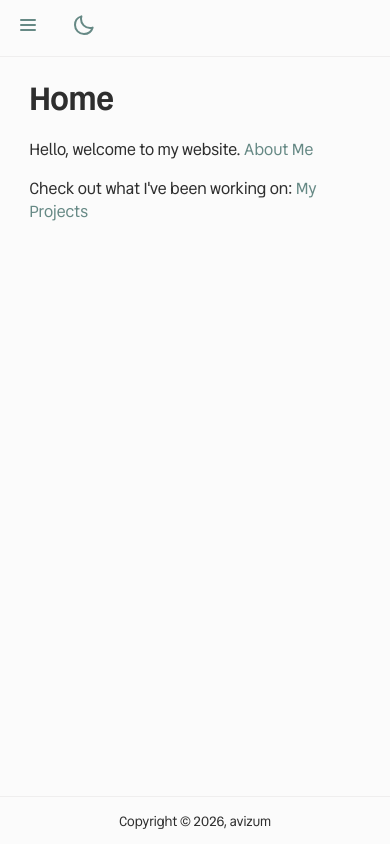
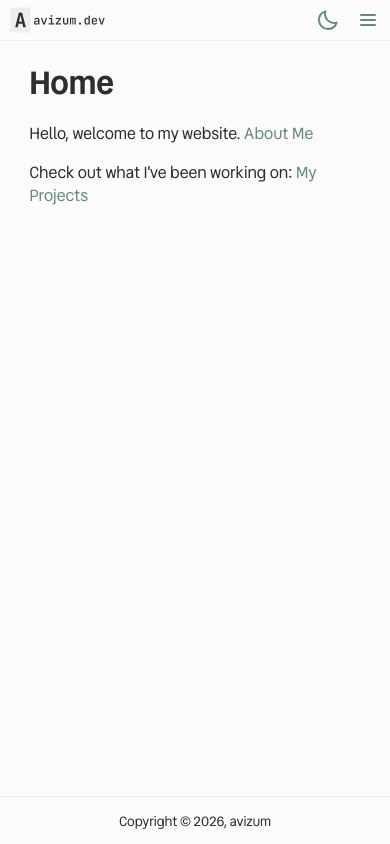
Before and after one commit to avizum/avizum.dev, a Next.js app: page / in a window 390 px wide. Built offline with nearby package versions, Linux system fonts and the light colour scheme.

Commit message:
Add logo and mobile menu

```diff
--- a/src/app/globals.css
+++ b/src/app/globals.css
@@ -81,11 +81,40 @@ code {
   z-index: 100;
 }
 
+.logo-home {
+  margin-left: 0.5rem;
+  display: flex;
+  align-items: center;
+}
+
+.wordmark {
+  height: 30px;
+  width: 100px;
+}
+
+.light.wordmark {
+  display: none;
+}
+
+[data-theme="light"] .light.wordmark {
+  display: block;
+}
+
+[data-theme="light"] .dark.wordmark {
+  display: none;
+}
+
 .navigation-container {
   display: flex;
   flex-direction: row;
-  align-items: flex-end;
-  justify-content: right;
+  align-items: center;
+  justify-content: space-between;
+}
+
+.navigation-actions {
+  display: flex;
+  align-items: center;
+  justify-content: center;
 }
 
 .menu {
@@ -100,82 +129,73 @@ code {
   margin: 0;
 }
 
-@media (max-width: 800px) {
-  .menu,
-  .appearance {
-    display: block;
-    margin: 0.5rem;
-  }
-  .navigation-items {
-    opacity: 0;
-    visibility: hidden;
-    pointer-events: none;
-    position: absolute;
-  }
-
-  .navigation-items.open {
-    display: flex;
-    flex-direction: column;
-    position: absolute;
-    top: 100%;
-    left: 0;
-    width: 50%;
-    background-color: var(--background);
-    border: 0.1rem solid var(--background-alt);
-    border-radius: 0.5rem;
-    border-top-left-radius: 0;
-    opacity: 1;
-    visibility: visible;
-    pointer-events: auto;
-    transition:
-      opacity 0.2s ease,
-      visibilty 0.2s ease;
-  }
-
-  .navigation-container {
-    justify-content: left;
-  }
-}
-
 .navigation li {
-  display: inline-block;
+  list-style: none;
   margin: 0.5rem;
   font-weight: 600;
   letter-spacing: 0.05rem;
   padding: 0.125rem 0.5rem;
 }
 
-@media (max-width: 800px) {
-  .navigation li {
-    padding: 0.5rem 0.125rem;
-  }
-}
-
-.navigation .navigation-item {
-  display: none;
-}
-
-@media (max-width: 800px) {
-  .navigation-item {
-    display: block;
-  }
-}
-
 .navigation-items a {
   color: var(--hyperlink);
   border-radius: 0.5rem;
   transition:
+    color 0.3s ease,
     filter 0.3s ease,
     text-decoration 0.3s ease;
 }
 
-.navigation a:hover,
-.navigation-button:hover {
+@media (max-width: 800px) {
+  .menu,
+  .appearance {
+    display: block;
+  }
+
+  .navigation-items {
+    opacity: 0;
+    visibility: hidden;
+    pointer-events: none;
+    position: absolute;
+    top: 100%;
+    right: 0;
+    width: max-content;
+    background-color: var(--background);
+    border: 0.1rem solid var(--background-alt);
+    flex-direction: column;
+    align-items: stretch;
+    transition:
+      opacity 0.2s ease,
+      visibility 0.2s ease;
+  }
+
+  .navigation-items li {
+    margin: 0;
+    padding: 0;
+    text-align: left;
+  }
+
+  .navigation-items a {
+    display: block;
+    padding: 0.5rem 0.75rem;
+  }
+
+  .navigation-items.open {
+    opacity: 1;
+    visibility: visible;
+    pointer-events: auto;
+  }
+}
+
+.navigation-items a:hover {
   filter: brightness(1.2);
   text-decoration: underline;
 }
+.navigation-button:hover {
+  filter: brightness(1.2);
+}
 
-[data-theme="light"] .navigation a:hover,
+[data-theme="light"] .navigation-items a:hover,
 [data-theme="light"] .navigation-button:hover {
   filter: brightness(0.8);
 }
@@ -199,6 +219,7 @@ code {
   fill: none;
   height: 1.5rem;
   width: 1.5rem;
+  display: block;
 }
 
 .title {
--- a/src/components/Icons.tsx
+++ b/src/components/Icons.tsx
@@ -30,10 +30,10 @@ export function GitHubIcon(props: React.SVGProps<SVGSVGElement>) {
   );
 }
 
+// Following Icons are from SVGRepo. Collection: Coolicons Line Oval Icons/
 export function ArrowLeft(props: React.SVGProps<SVGSVGElement>) {
   const titleId = useId();
   return (
-    // Uploaded to: SVG Repo, www.svgrepo.com, Generator: SVG Repo Mixer Tools
     <svg viewBox="0 0 24 24" stroke="currentColor" aria-labelledby={titleId} {...props}>
       <title id={titleId}>Back</title>
       <path
@@ -49,7 +49,6 @@ export function ArrowLeft(props: React.SVGProps<SVGSVGElement>) {
 export function Moon(props: React.SVGProps<SVGSVGElement>) {
   const titleId = useId();
   return (
-    // Uploaded to: SVG Repo, www.svgrepo.com, Generator: SVG Repo Mixer Tools
     <svg viewBox="0 0 24 24" fill="currentColor" aria-labelledby={titleId} {...props}>
       <title id={titleId}>Dark Mode</title>
       <path
@@ -65,7 +64,6 @@ export function Moon(props: React.SVGProps<SVGSVGElement>) {
 export function Sun(props: React.SVGProps<SVGSVGElement>) {
   const titleId = useId();
   return (
-    // Uploaded to: SVG Repo, www.svgrepo.com, Generator: SVG Repo Mixer Tools
     <svg viewBox="0 0 24 24" fill="currentColor" aria-labelledby={titleId} {...props}>
       <title id={titleId}>Light Mode</title>
       <path
@@ -80,7 +78,6 @@ export function Sun(props: React.SVGProps<SVGSVGElement>) {
 
 export function Hamburger(props: React.SVGProps<SVGSVGElement>) {
   const titleId = useId();
-  // Uploaded to: SVG Repo, www.svgrepo.com, Generator: SVG Repo Mixer Tools
   return (
     <svg viewBox="0 0 24 24" fill="currentColor" aria-labelledby={titleId} {...props}>
       <title id={titleId}>Menu</title>
@@ -94,3 +91,19 @@ export function Hamburger(props: React.SVGProps<SVGSVGElement>) {
     </svg>
   );
 }
+
+export function Close(props: React.SVGProps<SVGSVGElement>) {
+  const titleId = useId();
+  return (
+    <svg viewBox="0 0 24 24" fill="currentColor" aria-labelledby={titleId} {...props}>
+      <title id={titleId}>Menu</title>
+      <path
+        id="Vector"
+        d="M18 18L12 12M12 12L6 6M12 12L18 6M12 12L6 18"
+        strokeWidth="2"
+        strokeLinecap="round"
+        strokeLinejoin="round"
+      />
+    </svg>
+  );
+}
--- a/src/components/Navigation.tsx
+++ b/src/components/Navigation.tsx
@@ -1,49 +1,82 @@
 "use client";
 
-import { useLayoutEffect, useState } from "react";
-
+import { useLayoutEffect, useState, useEffect, useRef } from "react";
 import { ThemeSwitch } from "./ThemeSwitch";
+import { Hamburger, Close } from "./Icons";
 import Link from "next/link";
-import { Hamburger } from "./Icons";
+import Image from "next/image";
 
 export function Navigation() {
   const [isOpen, setIsOpen] = useState(false);
+  const menuRef = useRef<HTMLButtonElement>(null);
+  const navigationItemsRef = useRef<HTMLUListElement>(null);
+
+  useEffect(() => {
+    if (!isOpen) return;
+
+    function handlePointerDown(event: PointerEvent) {
+      const target = event.target as Node;
+      if (menuRef.current?.contains(target) || navigationItemsRef.current?.contains(target)) return;
+      setIsOpen(false);
+    }
+    document.addEventListener("pointerdown", handlePointerDown);
+    return () => {
+      document.removeEventListener("pointerdown", handlePointerDown);
+    };
+  }, [isOpen]);
 
   return (
     <nav className="navigation" aria-label="Main">
       <div className="navigation-container">
+        <Link className="logo-home" href="/">
+          <Image
+            loading="eager"
+            className="dark wordmark"
+            src="/dark-wordmark.png"
+            alt="avizum.dev"
+            width={400}
+            height={120}
+          />
+          <Image
+            loading="eager"
+            className="light wordmark"
+            src="/light-wordmark.png"
+            alt="avizum.dev"
+            width={400}
+            height={120}
+          />
+        </Link>
+        <div className="navigation-actions">
+          <ul
+            className={`navigation-items ${isOpen ? "open" : ""}`}
+            ref={navigationItemsRef}
+            onClick={() => setIsOpen(false)}
+          >
+            <li>
+              <Link href="/">Home</Link>
+            </li>
+            <li>
+              <Link href="/about">About</Link>
+            </li>
+            <li>
+              <Link href="/projects">Projects</Link>
+            </li>
+            <li>
+              <Link href="/contact">Contact</Link>
+            </li>
+          </ul>
+          <ThemeSwitch />
           <button
             className="navigation-button menu"
             type="button"
             aria-label="Toggle Navigation"
             aria-expanded={isOpen}
             onClick={() => setIsOpen(!isOpen)}
+            ref={menuRef}
           >
-          <Hamburger />
+            {isOpen ? <Close /> : <Hamburger />}
           </button>
-        <ul className={`navigation-items ${isOpen ? "open" : ""}`}>
-          <li>
-            <Link href="/" onClick={() => setIsOpen(false)}>
-              Home
-            </Link>
-          </li>
-          <li>
-            <Link href="/about" onClick={() => setIsOpen(false)}>
-              About
-            </Link>
-          </li>
-          <li>
-            <Link href="/projects" onClick={() => setIsOpen(false)}>
-              Projects
-            </Link>
-          </li>
-          <li>
-            <Link href="/contact" onClick={() => setIsOpen(false)}>
-              Contact
-            </Link>
-          </li>
-        </ul>
-        <ThemeSwitch />
+        </div>
       </div>
     </nav>
   );
```
Also changed, not shown: public/dark-wordmark.png (added), public/light-wordmark.png (added). Lines whose indentation alone changed are shown as unchanged.
